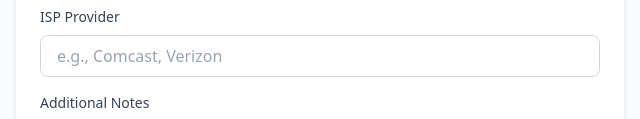
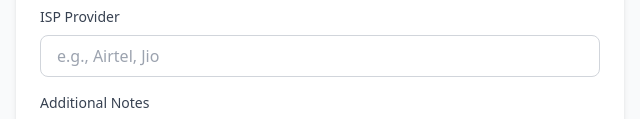
Before and after one commit to thebushra13/Internet-Speed-Study, a plain HTML site: page index.html in a window 1280 px wide. Shown: the part 829-948 px from the top of the page, 0-640 px from the left. Drawn offline with nearby package versions, Linux system fonts and the light colour scheme.

Commit message:
Update index.html

```diff
--- a/index.html
+++ b/index.html
@@ -154,7 +154,7 @@
               type="text"
               id="isp"
               class="w-full px-4 py-2 border border-gray-300 rounded-lg focus:ring-2 focus:ring-blue-500 focus:border-blue-500"
-              placeholder="e.g., Comcast, Verizon"
+              placeholder="e.g., Airtel, Jio"
               required
             />
           </div>
```
